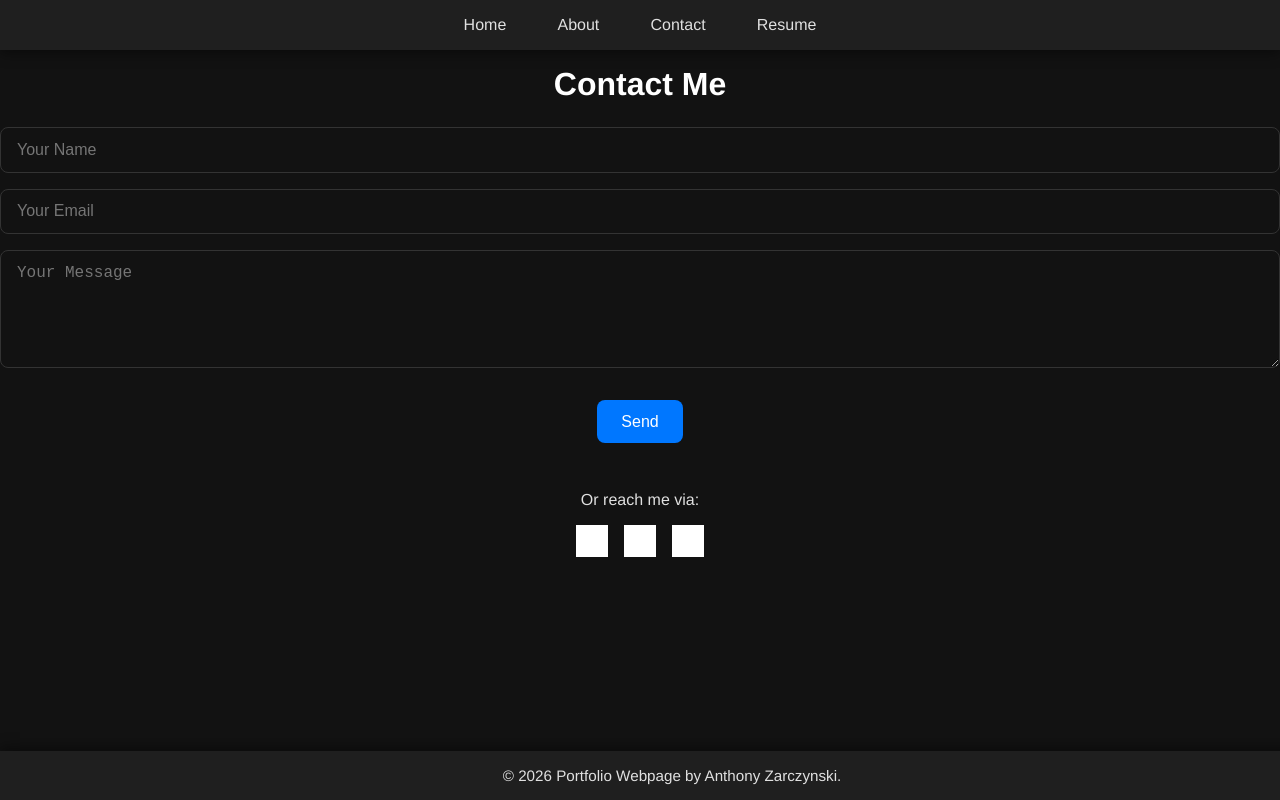
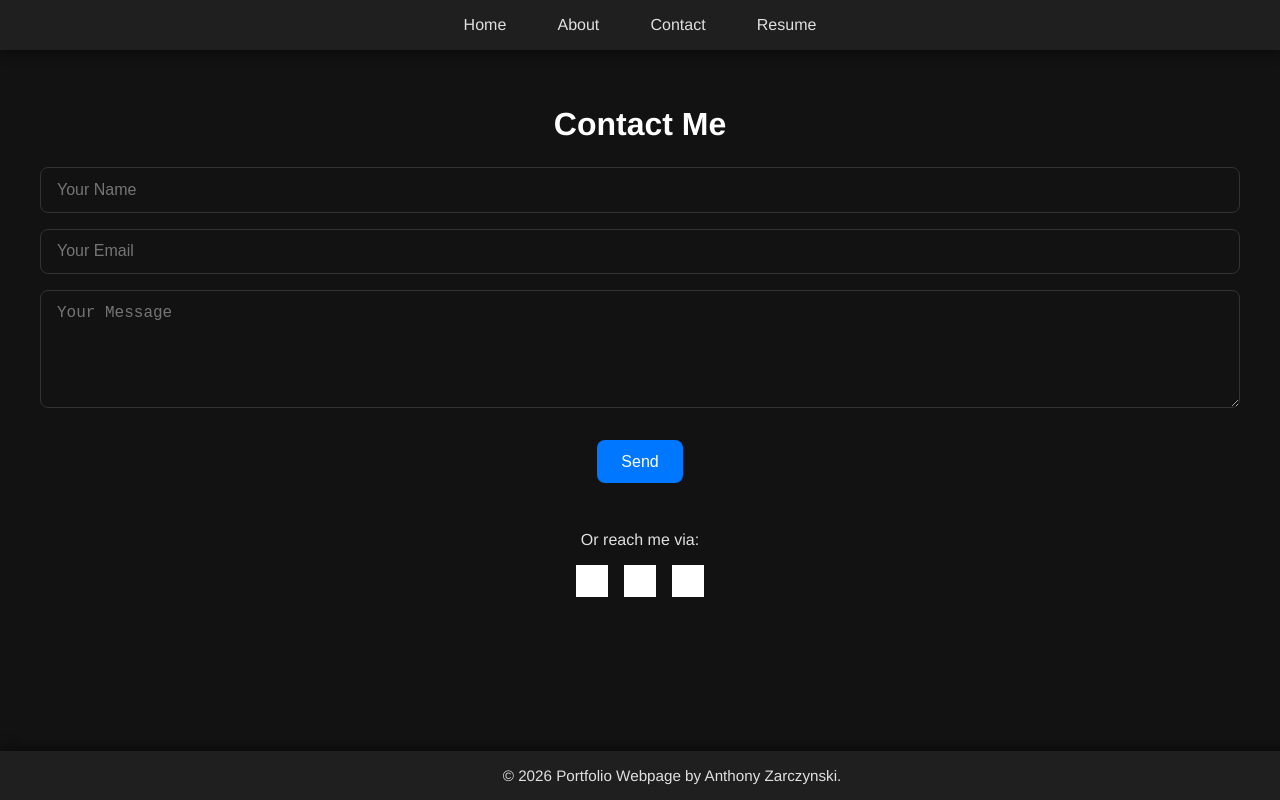
Before and after one commit to an677531/AnthonyPortfolio, a React (Create React App) app: page /contact in a window 1280 px wide. Shown: the top 800 px of the page. Built offline with nearby package versions, Linux system fonts and the light colour scheme; grey boxes are pictures that could not be loaded.

Commit message:
Padding Corrections

```diff
--- a/src/index.css
+++ b/src/index.css
@@ -419,3 +419,11 @@ button:hover,
     height: 24px;
   }
 }
+
+.contact-wrapper {
+  padding: 40px;
+}
+
+.about-wrapper {
+  padding: 40px;
+}
--- a/src/pages/About.js
+++ b/src/pages/About.js
@@ -2,8 +2,9 @@ import React from 'react';
 //about me page also uses the most basic transitions identical to others and uses basic tags seen in html to create a text based page about me.
 function About() {
   return (
-    <div>
+    <div className="about-wrapper">
       <h2>About Me</h2>
+      <img className="bio-image" src="https://scontent-mia3-3.cdninstagram.com/v/t51.82787-19/583350219_18048223187665291_1866053517353208180_n.jpg?stp=dst-jpg_s150x150_tt6&_nc_cat=108&ccb=7-5&_nc_sid=f7ccc5&efg=eyJ2ZW5jb2RlX3RhZyI6InByb2ZpbGVfcGljLnd3dy4xMDgwLkMzIn0%3D&_nc_ohc=w3uRQlWXpf0Q7kNvwHLRMs_&_nc_oc=Ado9ucva7AZJup3ILNq4tyL6HfJB9PTZbLejQvj9kTe8qntQK6awZ4npYC8rPcq5S88Mog9_V7r1wiMDzJZu3kU7&_nc_zt=24&_nc_ht=scontent-mia3-3.cdninstagram.com&_nc_gid=TGAQAPUf11ioC7py3cd_xw&_nc_ss=7a32e&oh=00_Afzgt1Aye9O360RF8SUUpL0haDFtyCuEC_g3TNR2bjPXjA&oe=69CBC440" alt="Anthony"/>
       <p>
         I’m a Digital Media student at the University of Central Florida, specializing in web and interactive media. I focus on front-end development and UI/UX design, with an emphasis on building clean, responsive, and accessible digital experiences.
       </p>
--- a/src/pages/Contact.js
+++ b/src/pages/Contact.js
@@ -51,9 +51,8 @@ function Contact() {
       console.log('Form submitted:', formData);
     }
   };
-//adding in basic animations and displaying the page content including a form that makes use of the functions responsible for submiting form logic required for this assignment.
   return (
-    <div>
+    <div className="contact-wrapper">
       <h2 className="contact-title">Contact Me</h2>
       <form onSubmit={handleSubmit} className="contact-form">
         <input
--- a/src/pages/Projects.js
+++ b/src/pages/Projects.js
@@ -9,7 +9,8 @@ function Projects () {
 
   let portfolioHome = (
   <div className="grid">
-      <h2 className="projects-title">Projects</h2>
+      <h2 className="projects-title">Hi, I'm Anthony!</h2>
+      <p>Designer and developer focused on creating intuitive and effective digital work that's useful and interesting to me.</p>
 
       <div className="project-grid-item" >
         {projects.map((project, index) => (
```
